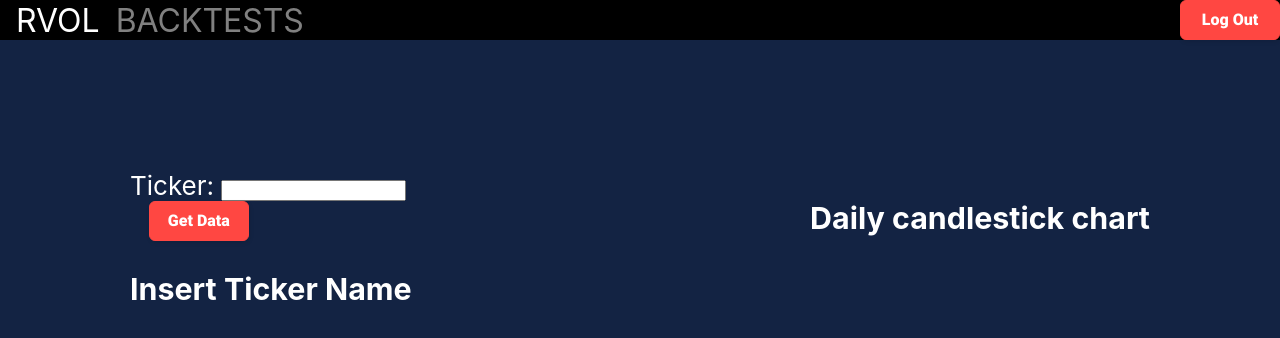
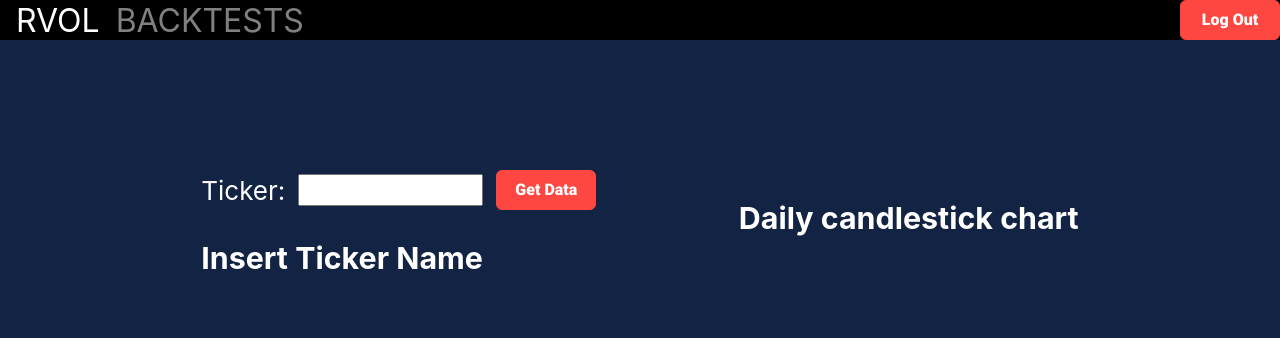
Before and after one commit to darinvi/RvolAndMarketWeb, a React (Create React App) app in the folder react_frontend/: page / in a window 1280 px wide. Both pictures are taken after a click on the button "Log In". Shown: the top 338 px of the page. Built offline with nearby package versions, Linux system fonts and the light colour scheme.

Commit message:
wip backtest page

```diff
--- a/react_frontend/src/App.js
+++ b/react_frontend/src/App.js
@@ -1,4 +1,4 @@
-import './App.css';
+import './css/site.css';
 import { BrowserRouter, Routes, Route } from 'react-router-dom';
 import Backtests from './backtests/Backtests';
 import {useState} from 'react'
--- a/react_frontend/src/Navbar.js
+++ b/react_frontend/src/Navbar.js
@@ -9,7 +9,7 @@ export default function Navbar(props){
         <section className='Navbar'>
             <div>
                 <NavLink to='/' className='Navlink' style={links}>RVOL</NavLink>
-                <NavLink to='/second_day' className='Navlink' style={links}>BACKTESTS</NavLink>
+                <NavLink to='/backtest' className='Navlink' style={links}>BACKTESTS</NavLink>
             </div>
             <button className="MyButton" onClick={()=>props.setLoggedIn(false)}>Log Out</button>
         </section>
--- a/react_frontend/src/backtests/Backtests.js
+++ b/react_frontend/src/backtests/Backtests.js
@@ -1,13 +1,48 @@
-import '../App.css';
-
+import { useEffect, useState } from "react";
 
 export default function Backtests() {
-  document.title = 'Backtests'
+
+  useEffect(()=>{
+    document.title = 'Backtests'
+  })
+
+  const [strategy, setStrategy] = useState(null)
+  const [description, setDescription] = useState(null)
+  const [data, setData] = useState(null)
+
+  const strategies = {
+    'Second day- green':"Measures how often a stock closes green after having an unusually strong buying day",
+    'Second day- red':"Measures how often a stock closes red after having an unusually weak selling day",
+    'Fresh gap- up': "Measures how often a stock holds it's gap; how often it it closes green; etc",
+    'Fresh gap- down': "Measures how often a stock holds it's gap; how often it it closes red; etc"
+  }
+
+  const render_strategies = Object.entries(strategies).map( e => {
+    return <option value={e}>{e[0]}</option>
+  })
+
+  function onSelectChange(e){
+    const dataSplit = e.target.value.split(',')
+    setStrategy(dataSplit[0])
+    setDescription(dataSplit[1])
+  }
+
+  function handleButtonClick(){
+
+  }
+
   return (
-    <div className="App">
-      <header className="App-header">
-      <h1>HII</h1>
-      </header>
+    <div className="backtest-home">
+      <select onChange={onSelectChange}>
+        <option value=''>---</option>
+        {render_strategies}
+      </select>
+      {strategy &&
+        <div className="strategy-choose">
+          <h2>{strategy}</h2>
+          <p>{description}</p>
+          <button className="MyButton" onClick={handleButtonClick}>Get Stats!</button>
+        </div>}
     </div>
   );
 }
--- a/react_frontend/src/App.css
+++ b/react_frontend/src/css/App.css
@@ -3,10 +3,6 @@
   background-color: #132343;
   margin-top: 5vh;
   min-height: 95vh;
-  /* display: flex; */
-  /* flex-direction: column; */
-  /* align-items: center; */
-  /* justify-content: center; */
   font-size: calc(10px + 2vmin);
   color: white;
 }
@@ -45,23 +41,10 @@
   margin-right: 0vh;
 }
 
-.RenderCharts {
-  margin-left: 20%;
-  flex-direction: row;
-}
-
-/* .getRvol {
-  margin-left: 10vh;
-  margin-top: 10vh;
-  width: 60vh;
-} */
-
 .MyButton{
-  margin-left: 5%;
   background: #FF4742;
   border: 1px solid #FF4742;
   border-radius: 6px;
-  box-shadow: rgba(0, 0, 0, 0.1) 1px 2px 4px;
   box-sizing: border-box;
   color: #FFFFFF;
   cursor: pointer;
@@ -101,9 +84,42 @@ body {
     sans-serif;
 }
 
-
 .rvol-section {
   padding: 5em;
   display: flex;
-  justify-content: space-between;
+  justify-content: space-around;
 }
+
+.rvol-input {
+  display: flex;
+  gap: 0.5em;
+   align-items: center;
+}
+
+.getRvol input {
+  height: 2em;
+}
+
+.getRvol {
+  display: flex;
+  flex-direction: column;
+}
+
+.renderCharts {
+  margin-top: 0;
+  padding: 0;
+}
+
+.backtest-home {
+  text-align: center;
+}
+
+.backtest-home .MyButton {
+  min-width: 15em;
+}
+
+.strategy-choose {
+  max-width: 30em;
+  margin: auto;
+  text-align: left;
+}
--- /dev/null
+++ b/react_frontend/src/css/site.css
@@ -0,0 +1 @@
+@import url(App.css);
--- a/react_frontend/src/rvol/Rvol.js
+++ b/react_frontend/src/rvol/Rvol.js
@@ -1,9 +1,12 @@
-import '../App.css';
 import GetRvol from './components/GetRvol.js';
 import RenderCharts from './components/RenderCharts';
+import { useEffect } from 'react';
 
 export default function Rvol() {
-  document.title = 'RVOL calculator and stats'
+
+  useEffect(()=>{
+    document.title = 'RVOL calculator and stats'
+  })
   return (
       <section className='rvol-section'>
         <GetRvol />
--- a/react_frontend/src/rvol/components/GetRvol.js
+++ b/react_frontend/src/rvol/components/GetRvol.js
@@ -1,53 +1,49 @@
-import React, {useState} from 'react'
+import React, { useState } from 'react'
 import axios from 'axios'
 
-export default function GetRvol(){
-    const [ticker,setTicker] = useState('')
-    const [result,setResult] = useState('')
-    const [loading,setLoading] = useState(false)
+export default function GetRvol() {
+    const [ticker, setTicker] = useState('')
+    const [result, setResult] = useState('')
+    const [loading, setLoading] = useState(false)
 
-    function handleLoading(){
+    function handleLoading() {
         return <h3>Loading...</h3>
     }
 
-    async function getRelativeVolume(){
-        setLoading((curr)=>!curr)
-        try{
-            const res = await axios.post('http://localhost:8000/rvol',{ticker:ticker})
+    async function getRelativeVolume() {
+        setLoading((curr) => !curr)
+        try {
+            const res = await axios.post('http://localhost:8000/rvol', { ticker: ticker })
             setResult(res.data)
-
-        } catch(err){
+        } catch (err) {
             console.log(err)
         }
         setTicker('')
-        setLoading((curr)=>!curr)
+        setLoading((curr) => !curr)
     }
 
-    function renderData(){
-        // const render_stats = result.map(e => console.log(e))
-        return <>
-        {result==='' && <h3>Insert Ticker Name</h3>}
-        {/* {result && {render_stats}} */}
-        {result &&
-            <>
-            {console.log(result)}
-            <h3>Open: {result.open}</h3>
-            <h3>High: {result.high}</h3>
-            <h3>Low: {result.low}</h3>
-            <h3>Close: {result.close}</h3>
-            <h3>RVOL: {result.rvol}</h3>
-            <h3>ATR: {result.atr}</h3>
-            </>
-        }
-        </>
+    function renderData() {
+        const render_result = result && Object.entries(result).map(e => {
+            if (e[0] != 'data') {
+                return <h3>{e[0]}: {e[1]}</h3>
+            }
+        })
+
+        return (
+            <div className='rvol-result'>
+                {result === '' ? <h3>Insert Ticker Name</h3> : render_result}
+            </div>
+        )
     }
 
     return (
         <div className='getRvol'>
-        <label htmlFor='stock'>Ticker:  </label>
-        <input type='text' id='stock' value={ticker} onChange={e=>setTicker(e.target.value)}></input>
-        <button onClick={getRelativeVolume} className='MyButton'>Get Data</button>
-        { loading ? handleLoading() : renderData()}
+            <div className='rvol-input'>
+                <label htmlFor='stock'>Ticker:</label>
+                <input type='text' id='stock' value={ticker} onChange={e => setTicker(e.target.value)}></input>
+                <button onClick={getRelativeVolume} className='MyButton'>Get Data</button>
+            </div>
+            {loading ? handleLoading() : renderData()}
         </div>
     )
 }
```
Also changed, not shown: 1 other file (tests, documents, lock files or other folders).
